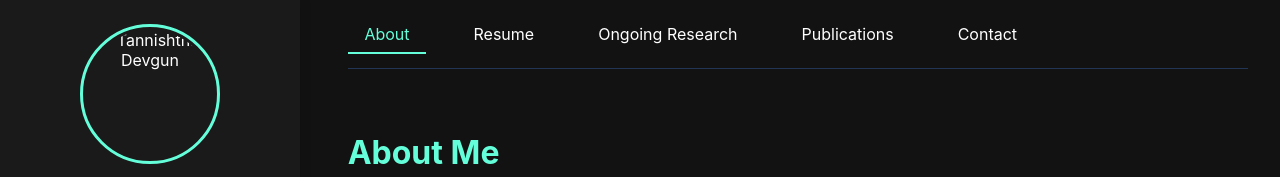
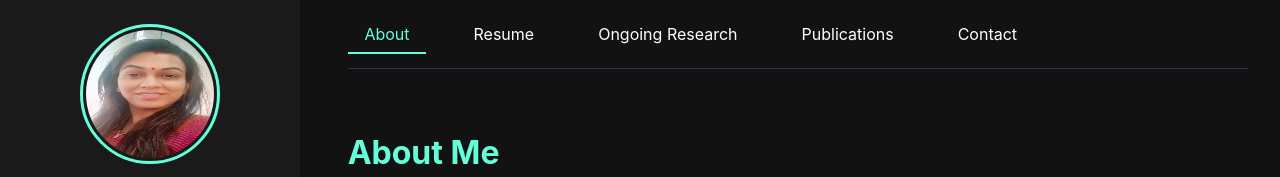
Before and after one commit to tannishthadevgun/portfolio, a plain HTML site: page index.html in a window 1280 px wide. Shown: the top 177 px of the page. Drawn offline with Linux system fonts and the light colour scheme.

Commit message:
Update index.html

```diff
--- a/index.html
+++ b/index.html
@@ -632,7 +632,7 @@
     </button>
     <div class="sidebar">
         <div class="sidebar-header">
-            <img src="TannishthaDevgun.png" alt="Tannishtha Devgun" class="profile-image">
+            <img src="TannishthaDevgun.jpg" alt="Tannishtha Devgun" class="profile-image">
             <h1>Tannishtha Devgun</h1>
             <div class="award-text">
                 National PhD in Blockchain and Distributed Ledger Technology, Cycle 38, Italy
```
